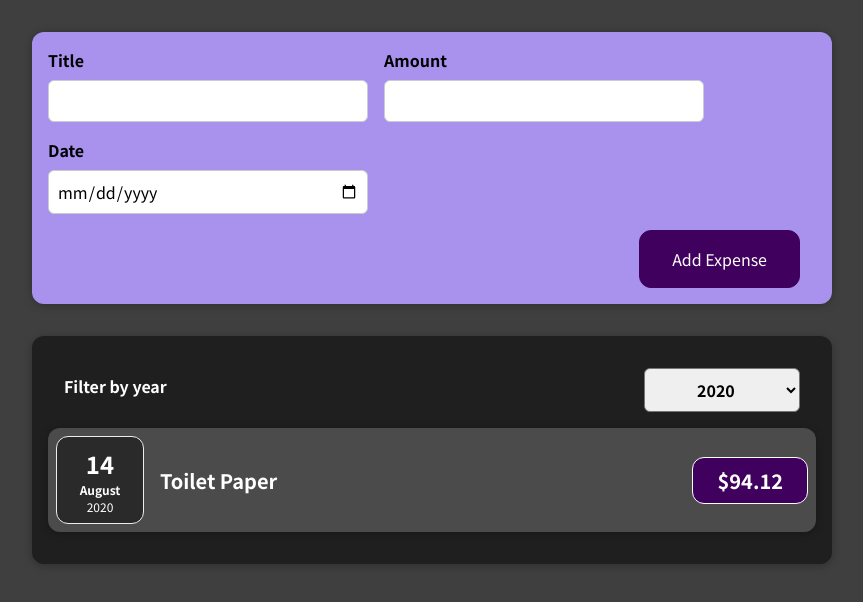
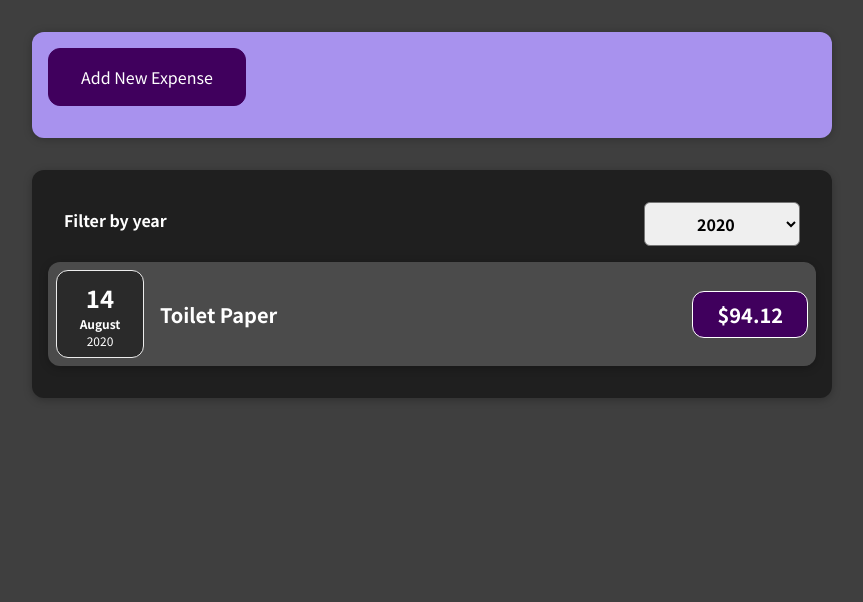
Before and after one commit to rraaij/keepstraight-react, a React (Create React App) app: page / in a window 1280 px wide. Shown: the top 602 px of the page, without its empty margins (208-1071 px from the left). Built offline with nearby package versions, Linux system fonts and the light colour scheme.

Commit message:
added Add New Expense functionality

```diff
--- a/src/components/NewExpense/ExpenseForm.js
+++ b/src/components/NewExpense/ExpenseForm.js
@@ -5,38 +5,12 @@ const ExpenseForm = (props) => {
   const [enteredTitle, setEnteredTitle] = useState("");
   const [enteredAmount, setEnteredAmount] = useState("");
   const [enteredDate, setEnteredDate] = useState("");
-  // const [userInput, setUserInput] = useState({
-  //   enteredTitle: '',
-  //   enteredAmount: '',
-  //   enteredDate: '',
-  // });
+  const [showForm, setShowForm] = useState(false);
 
-  const titleChangeHandler = (event) => {
-    setEnteredTitle(event.target.value);
-    // setUserInput({
-    //   ...userInput,
-    //   enteredTitle: event.target.value,
-    // });
-    // setUserInput((prevState) => {
-    //   return { ...prevState, enteredTitle: event.target.value };
-    // });
-  };
-
-  const amountChangeHandler = (event) => {
-    setEnteredAmount(event.target.value);
-    // setUserInput({
-    //   ...userInput,
-    //   enteredAmount: event.target.value,
-    // });
-  };
-
-  const dateChangeHandler = (event) => {
-    setEnteredDate(event.target.value);
-    // setUserInput({
-    //   ...userInput,
-    //   enteredDate: event.target.value,
-    // });
-  };
+  const titleChangeHandler = (event) => setEnteredTitle(event.target.value);
+  const amountChangeHandler = (event) => setEnteredAmount(event.target.value);
+  const dateChangeHandler = (event) => setEnteredDate(event.target.value);
+  const showFormHandler = () => setShowForm(!showForm);
 
   const submitHandler = (event) => {
     event.preventDefault();
@@ -51,7 +25,18 @@ const ExpenseForm = (props) => {
     setEnteredTitle("");
     setEnteredAmount("");
     setEnteredDate("");
+    setShowForm(!showForm);
   };
+
+  if (!showForm) {
+    return (
+      <div className="new-expense__controls">
+        <button type="button" onClick={showFormHandler}>
+          Add New Expense
+        </button>
+      </div>
+    );
+  }
 
   return (
     <form onSubmit={submitHandler}>
@@ -86,6 +71,9 @@ const ExpenseForm = (props) => {
         </div>
       </div>
       <div className="new-expense__actions">
+        <button type="reset" onClick={showFormHandler}>
+          Cancel
+        </button>
         <button type="submit">Add Expense</button>
       </div>
     </form>
```
